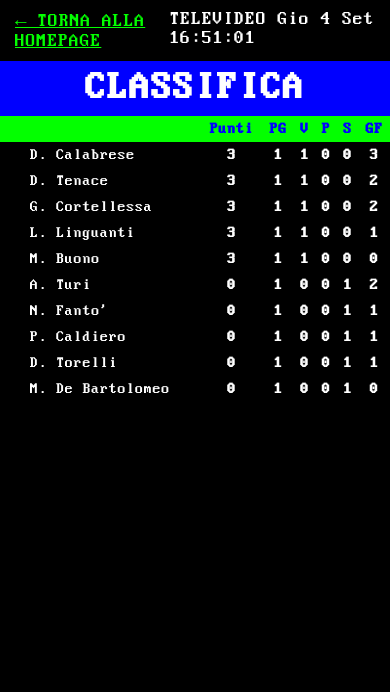
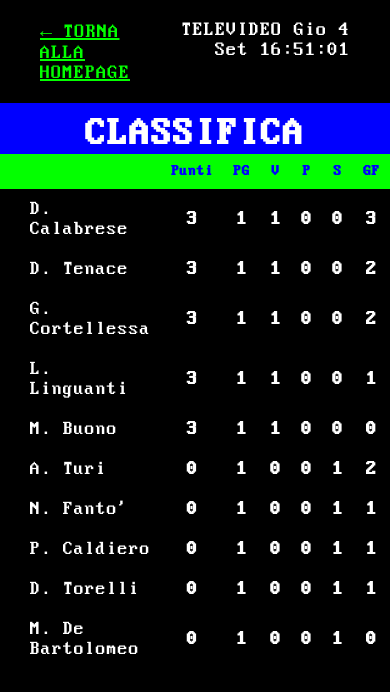
Before and after one commit to mattedbart-caos-it/Televideo, a plain HTML site: page classifica.html in a window 390 px wide. Drawn offline with Linux system fonts and the light colour scheme.

Commit message:
responsive

```diff
--- a/style_classifica.css
+++ b/style_classifica.css
@@ -31,7 +31,8 @@ header {
 
 .left-text {
     color: #03FF00;
-    font-size: 1.2rem;
+    font-size: 20px;
+    margin: 0;
 }
 
 .left-text:hover {
@@ -39,13 +40,15 @@ header {
 }
 
 .right-text {
-    font-size: 1.2rem;
+    font-size: 20px;
+    margin: 0;
+    text-align: right;
 }
 
 .top-header-container {
     display: flex;
     justify-content: space-between;
-    padding: 20px 40px;
+    padding: 20px 40px 20px 40px;
 }
 
 .blue-section {
@@ -53,11 +56,25 @@ header {
     color: white;
     display: flex;
     align-items: center;
+    padding-top: 12px;
     justify-content: center;
-    width: 100%;
-    font-size: 12vw; /* scala con la larghezza */
+    font-size: 120px;
     font-weight: bold;
-    padding: 12px 0;
+}
+
+@media (max-width: 768px) {
+    .blue-section {
+        font-size: 10vw;
+    }
+
+    td:first-child {
+        font-size: 5vw;
+    }
+
+    td:nth-child(2), td:nth-child(3), td:nth-child(4),
+    td:nth-child(5), td:nth-child(6), td:nth-child(7) {
+        font-size: 5vw;
+    }
 }
 
 table {
@@ -70,15 +87,13 @@ table {
     padding: 10px;
     text-align: center;
     color: blue;
-    font-size: 2vw; /* scala con la larghezza */
+    font-size: clamp(15px, 3vw, 25px);
 }
 
 td {
     padding: 10px;
     text-align: left;
-    font-size: 2vw; /* scala con la larghezza */
-    word-wrap: break-word;
-    min-width: 0;
+    font-size: 25px;
 }
 
 td:first-child {
@@ -89,19 +104,3 @@ td:nth-child(2), td:nth-child(3), td:nth-child(4), td:nth-child(5), td:nth-child
     text-align: center;
     font-weight: bold;
 }
-
-@media (max-width: 768px) {
-    .top-header-container {
-        padding: 10px 15px;
-    }
-
-    .blue-section {
-        font-size: 10vw;
-        padding: 8px 0;
-    }
-
-    td, .green-box {
-        font-size: 4vw;
-        padding: 5px;
-    }
-}
--- a/style_elencogare.css
+++ b/style_elencogare.css
@@ -42,6 +42,7 @@ header {
 .right-text {
     font-size: 20px;
     margin: 0;
+    text-align: right;
 }
 
 .top-header-container {
@@ -71,7 +72,7 @@ header {
   }
 
   .blue-section {
-    font-size: 80px;
+    font-size: 16vw;
   }
 
   .right img {
--- a/style_homepage.css
+++ b/style_homepage.css
@@ -33,6 +33,7 @@ header {
     color: #03FF00;
     font-size: 20px;
     margin: 0;
+    text-align: right;
 }
 
 .right-text {
@@ -59,7 +60,7 @@ header {
     align-items: center;
     padding-top: 12px;
     justify-content: center;
-    font-size: 120px;
+    font-size: clamp(100px, 10vw, 120px);
     font-weight: bold;
 }
 
@@ -107,7 +108,6 @@ header {
     .header-container {
         flex-direction: column;
     }
-
     .blue-section,
     .yellow-section {
         width: 100%;
--- a/styles_pagine.css
+++ b/styles_pagine.css
@@ -39,6 +39,7 @@ header {
 .right-text {
     font-size: 20px;
     margin: 0;
+    text-align: right;
 }
 
 main {
```
